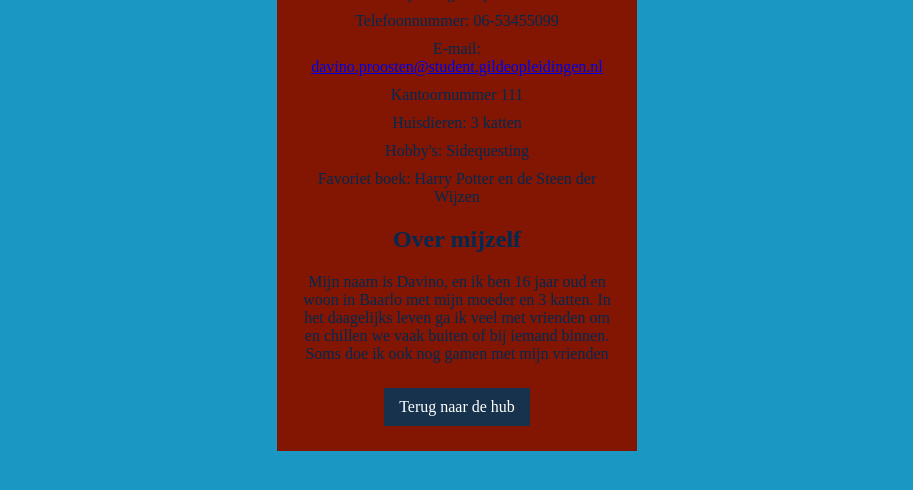
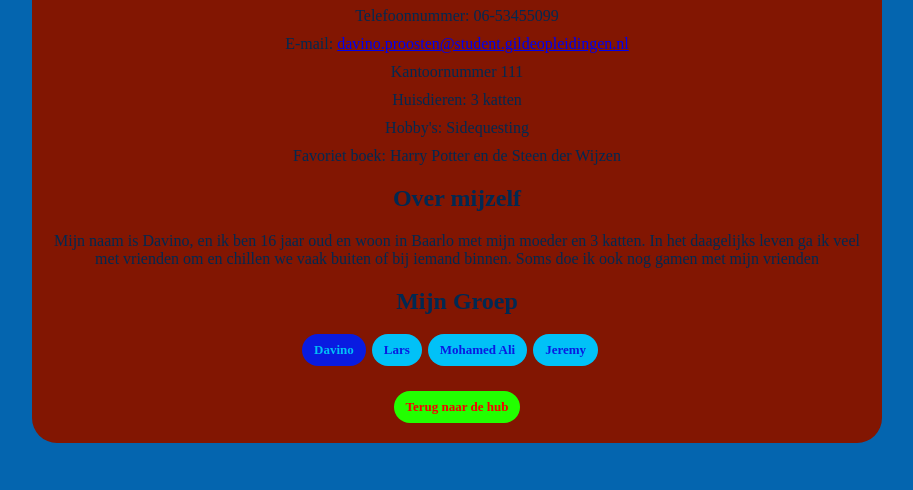
Before and after one commit to jeremy2315/cool, a plain HTML site: page smoelenboekHTML/davino.html in a window 1280 px wide. Shown: the part 250-740 px from the top of the page, without its empty margins (183-1096 px from the left). Drawn offline with Linux system fonts and the light colour scheme.

Commit message:
change davino complete

```diff
--- a/smoelenboekHTML/davino.css
+++ b/smoelenboekHTML/davino.css
@@ -1,7 +1,7 @@
 body {
     margin: 0;
     padding: 20px;
-    background: #1b97c4;
+    background: #0465af;
     color: #012952;
     font-family: times new roman, sans-serif;
     text-align: center;
@@ -9,10 +9,12 @@ body {
 
 .profiel-box {
     box-sizing: border-box;
-    max-width: 360px;
+    max-width: 850px;
     margin: 30px auto;
-    padding: 25px;
+    padding: 20px;
     background: #821602;
+    border-radius: 25px;
+
 }
 
 .profiel-box img {
@@ -36,6 +38,36 @@ body {
     margin-top: 15px;
     padding: 10px 15px;
     background: #17324d;
-    color: #ffffff;
+    color: #01c1f7;
     text-decoration: none;
 }
+
+.groep-links {
+    display: flex;
+    flex-wrap: wrap;
+    gap: 6px;
+    margin: 15px 250px;
+}
+
+.groep-links a, .terug-knop {
+    display: inline-block;
+    padding: 8px 12px;
+    background: #01c1f7;
+    color: #091be1;
+    text-decoration: none;
+    font-size: 13px;
+    font-weight: bold;
+    border-radius: 50px;
+}
+
+.groep-links a:hover, .groep-links a.actief, .terug-knop:hover {
+    background: #091be1;
+    color: #01c1f7;
+}
+
+.terug-knop {
+    background: #22ff00;
+    color: #f70101;
+    margin-top: 10px;
+
+}
--- a/smoelenboekHTML/davino.html
+++ b/smoelenboekHTML/davino.html
@@ -20,6 +20,14 @@
     <p>Favoriet boek: Harry Potter en de Steen der Wijzen</p>
     <h2>Over mijzelf</h2>
     <p>Mijn naam is Davino, en ik ben 16 jaar oud en woon in Baarlo met mijn moeder en 3 katten. In het daagelijks leven ga ik veel met vrienden om en chillen we vaak buiten of bij iemand binnen. Soms doe ik ook nog gamen met mijn vrienden</p>
+
+    <h2>Mijn Groep</h2>
+    <nav class="groep-links">
+        <a href="Davino.html" class="actief">Davino</a>
+        <a href="lars.html">Lars</a>
+        <a href="mohamedali.html">Mohamed Ali</a>
+        <a href="jeremy.html">Jeremy</a>
+    </nav>
     <a href="index.html" class="terug-knop">Terug naar de hub</a>
 </main>
 
--- a/smoelenboekHTML/mohamedali.css
+++ b/smoelenboekHTML/mohamedali.css
@@ -36,7 +36,7 @@ body {
 }
 
 .profiel-box a {
-    color: #c29fe3;
+    color: #0d0dd0;
     font-size: 13px;
     word-break: break-all;
 }
```
